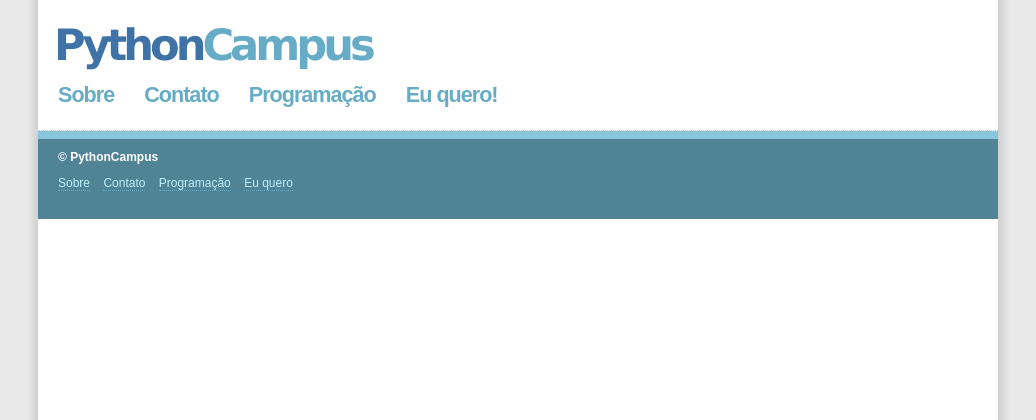
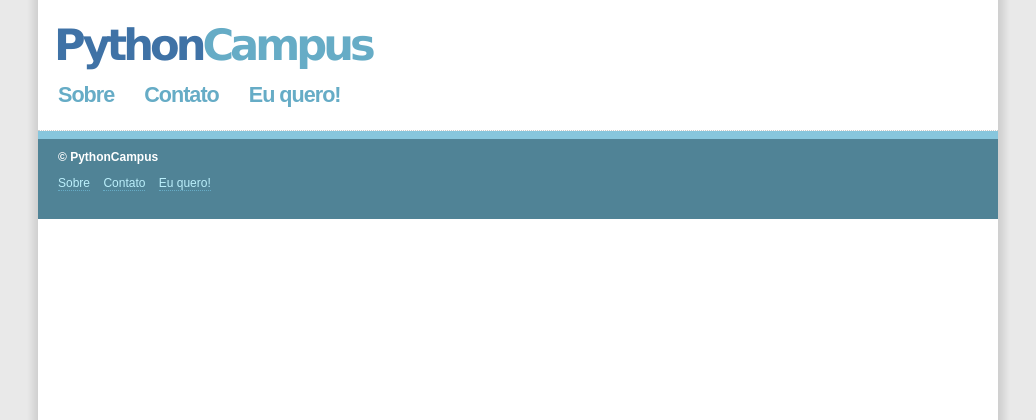
Before and after one commit to flavioamieiro/pythoncampus, a Django app: template templates/base.html in a window 1280 px wide. Shown: the top 420 px of the page, without its empty margins (122-1158 px from the left). Run offline with Django 3.2, Linux system fonts and the light colour scheme; the template is opened without the code that fills it, so the values that code supplies are empty.

Commit message:
Removed 'Programação' from menu

```diff
--- a/templates/base.html
+++ b/templates/base.html
@@ -23,7 +23,6 @@
       <ul id="menu">
         <li><a href="/sobre/">Sobre</a></li>
         <li><a href="/contato/">Contato</a></li>
-        <li><a href="/programacao/">Programação</a></li>
         <li><a href="/eu-quero-uma-pythoncampus-na-minha-universidade/">Eu quero!</a></li>
       </ul>
     </div>
@@ -38,8 +37,7 @@
       <ul id="menu-footer">
         <li><a href="/sobre/">Sobre</a></li>
         <li><a href="/contato/">Contato</a></li>
-        <li><a href="/programacao/">Programação</a></li>
-        <li><a href="/eu-quero-uma-pythoncampus-na-minha-universidade/">Eu quero</a></li>
+        <li><a href="/eu-quero-uma-pythoncampus-na-minha-universidade/">Eu quero!</a></li>
       </ul>
     </div>
   </div>
```
